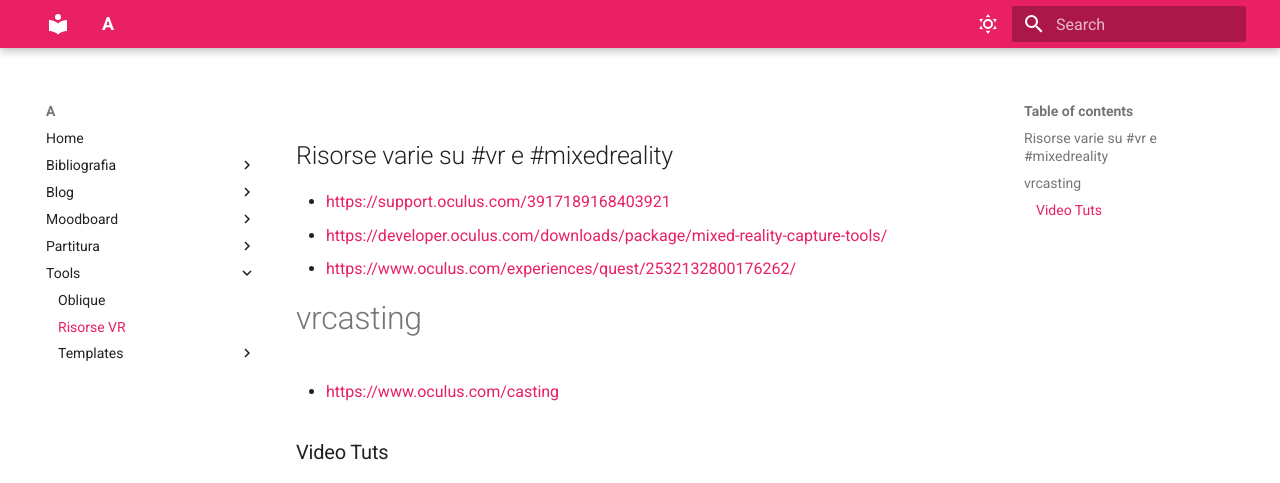
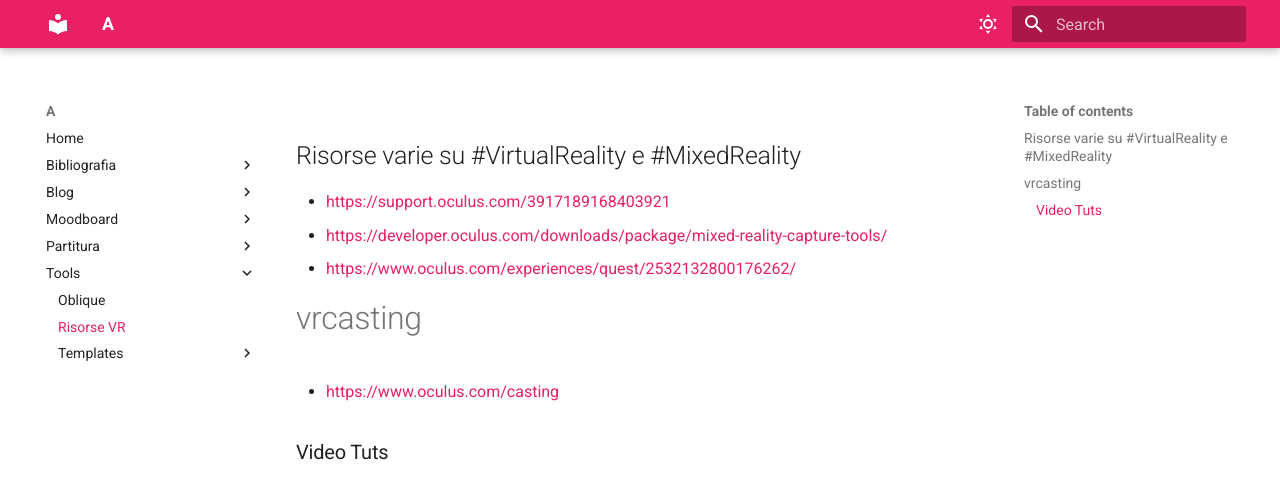
Before and after one commit to davideriboli/A, an MkDocs documentation site: the page built from docs/Tools/Risorse VR.md, in a window 1280 px wide and 1197 px high. Shown: the top 483 px of the window. Built offline with MkDocs 1.6.1 and Material for MkDocs 9.7.7, drawn with Linux system fonts in a browser that asks for light colours; grey boxes are pictures that could not be loaded.

Commit message:
vault backup: 2021-12-08 23:02:04

```diff
--- a/docs/Blog/11-2021/2021-11-26.md
+++ b/docs/Blog/11-2021/2021-11-26.md
@@ -6,7 +6,7 @@
 
 **Ore 16:51**
 
-Alle 14:30 è arrivato l'Oculus Quest 2. L'inizializzazione è stata un incubo. L'app Facebook necessaria non ne voleva sapere di collegarsi alla rete. Per me rimane incomprensibile la scelta di costringere gli utenti al log solo da applicazioni mobili. Si vede che, dato che il #vr è all'inizio, vogliono partire col piede giusto per controllarne gli utenti... Alla fine, dopo una decina di tentativi a vuoto che mi hanno anche costretto a installare e disinstallare una marea di merda sul mio telefono, ho capito che probabilmente l'app non è compatibile con l'ultima versione di Android.
+Alle 14:30 è arrivato l'Oculus Quest 2. L'inizializzazione è stata un incubo. L'app Facebook necessaria non ne voleva sapere di collegarsi alla rete. Per me rimane incomprensibile la scelta di costringere gli utenti al log solo da applicazioni mobili. Si vede che, dato che il #VirtualReality è all'inizio, vogliono partire col piede giusto per controllarne gli utenti... Alla fine, dopo una decina di tentativi a vuoto che mi hanno anche costretto a installare e disinstallare una marea di merda sul mio telefono, ho capito che probabilmente l'app non è compatibile con l'ultima versione di Android.
 
 Sui forum di supporto ci sono centinaia di thread sul fatto che l'app non parte e molti pensano si tratti di incompatibilità col root o con layer grafici genere MIUI. Per me è la versione di Android: seguita tutta la procedura sul mio telefono vecchio (fortuna che non butto mai niente) il casco si è inizializzato e finalmente è partito.
 
--- a/docs/Blog/11-2021/2021-11-28.md
+++ b/docs/Blog/11-2021/2021-11-28.md
@@ -6,9 +6,9 @@
 
 **Ore 15:45**
 
-La questione #vr comincia ad essere esplorabile... Anche se avevo diversi dubbi su quale fosse il modello migliore per le nostre ricerche, Oculus Quest 2 pare un buon punto di partenza.
+La questione #VirtualReality comincia ad essere esplorabile... Anche se avevo diversi dubbi su quale fosse il modello migliore per le nostre ricerche, Oculus Quest 2 pare un buon punto di partenza.
 
-In meno di 4 ore, dopo una iniziallizazione davvero troppo difficoltosa, sono riuscito a capire i principi base d'interfaccia, come salvare immagini e video, come monitorare via cellulare cosa avviene al *pilota*,  come monitorare via chromecast cosa avviene al *pilota* e ho trovato un po' di letteratura su come implementare la #mixedreality. Le risorse che vado via via trovando sono riportate nella nota dedicata [[Risorse VR]].
+In meno di 4 ore, dopo una iniziallizazione davvero troppo difficoltosa, sono riuscito a capire i principi base d'interfaccia, come salvare immagini e video, come monitorare via cellulare cosa avviene al *pilota*,  come monitorare via chromecast cosa avviene al *pilota* e ho trovato un po' di letteratura su come implementare la #MixedReality. Le risorse che vado via via trovando sono riportate nella nota dedicata [[Risorse VR]].
 
 Dopo avere usato il casco per un paio d'ore ho avuto un malditesta fortissimo, ma era anche notte tardi, anzi... diciamo mattina presto e forse avevo solo bisogno di dormire. Un prezzo non troppo alto, per provare le stesse sensazioni e visitare le stesse dimensioni in cui si muove il [Doctor Strange](https://en.wikipedia.org/wiki/Doctor_Strange).
 
--- a/docs/Tools/Risorse VR.md
+++ b/docs/Tools/Risorse VR.md
@@ -1,4 +1,4 @@
-## Risorse varie su #vr e #mixedreality
+## Risorse varie su #VirtualReality e #MixedReality
 
 - [https://support.oculus.com/3917189168403921](https://support.oculus.com/3917189168403921)
 - [https://developer.oculus.com/downloads/package/mixed-reality-capture-tools/](https://developer.oculus.com/downloads/package/mixed-reality-capture-tools/)
```
Also changed, not shown: docs/Blog/11-2021/2021-11-20.md (+1 -1 lines), 2 other files.
